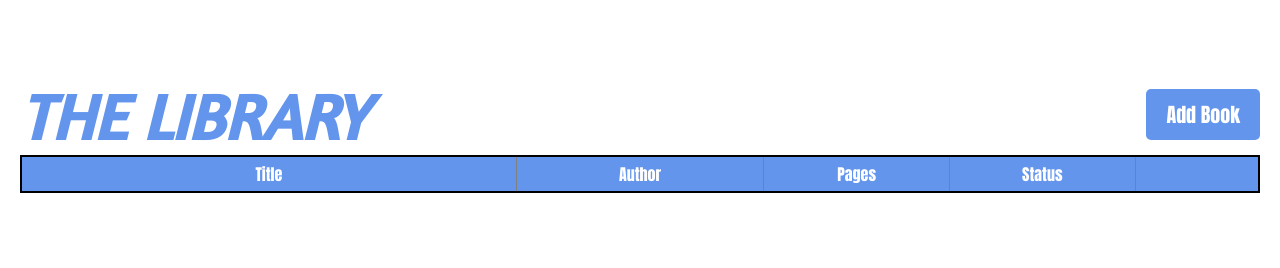
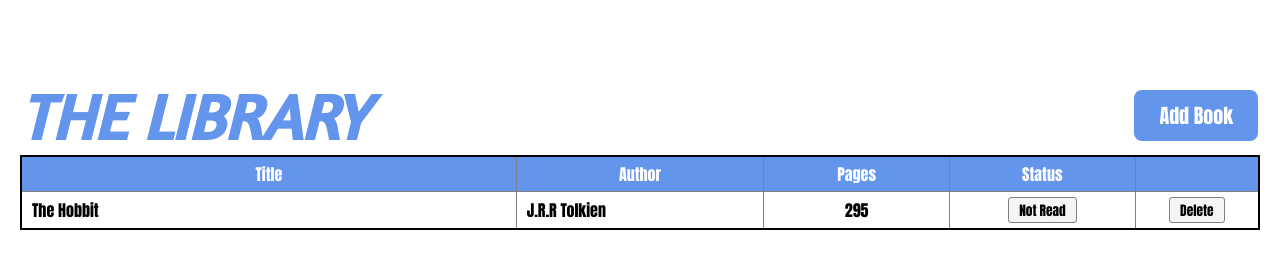
Before and after one commit to shukrirahmat/library, a plain HTML site: page index.html in a window 1280 px wide. Drawn offline with Linux system fonts and the light colour scheme.

Commit message:
Add feature for toggling read status
No more feature needed for now except aesthetic improvement

```diff
--- a/script.js
+++ b/script.js
@@ -36,6 +36,14 @@ function Book(title, author, pages, read) {
     this.read = read;
 }
 
+Book.prototype.toggleRead = function() {
+    if (this.read) {
+        this.read = false;
+    } else {
+        this.read = true;
+    }
+}
+
 function addBookToLibrary(book) {
     myLibrary.push(book);
     updateLibrary();
@@ -66,8 +74,15 @@ function updateLibrary() {
         const pages = document.createElement('td')
         pages.textContent = book.pages;
 
-        const read = document.createElement('td')
-        read.textContent = book.read ? 'Read' : 'Not Read';
+        const read = document.createElement('td');
+        const togglebtn = document.createElement('button');
+        togglebtn.classList.add('togglebtn');
+        togglebtn.textContent = book.read ? 'Read' : 'Not Read';
+        togglebtn.addEventListener('click', () => {
+            book.toggleRead();
+            updateLibrary();
+        });
+        read.appendChild(togglebtn);
 
         const removetd = document.createElement('td');
         const removebtn = document.createElement('button')
@@ -90,4 +105,7 @@ function updateLibrary() {
     table.replaceChild(newtbody, oldtbody);
 
 }
+
+const hobbit = new Book('The Hobbit', 'J.R.R Tolkien', 295, false);
+addBookToLibrary(hobbit);
 updateLibrary();
--- a/style.css
+++ b/style.css
@@ -43,11 +43,16 @@ button, input {
     color: white;
     font-weight: bold;
     font-size: 20px;
-    border: none;
-    padding: 10px 20px;
+    border: 2px solid white;
+    padding: 10px 25px;
     text-decoration: none;
-    border-radius: 5px;
-    margin-bottom: 15px;
+    border-radius: 10px;
+    margin-bottom: 12px;
+
+}
+
+.dialogbtn:hover {
+    border: 2px solid gray;
 
 }
 
@@ -144,3 +149,22 @@ label {
     font-weight: bold;
     font-size: 12px;
 }
+
+.removebtn, .togglebtn {
+    background-color: whitesmoke;
+    text-decoration: none;
+    border: 1px solid grey;
+    border-radius: 3px;
+    padding: 2px 10px;
+
+}
+
+.removebtn:hover {
+    background-color: crimson;
+    color: white;
+}
+
+.togglebtn:hover {
+    background-color:cornflowerblue;
+    color: white;
+}
```
